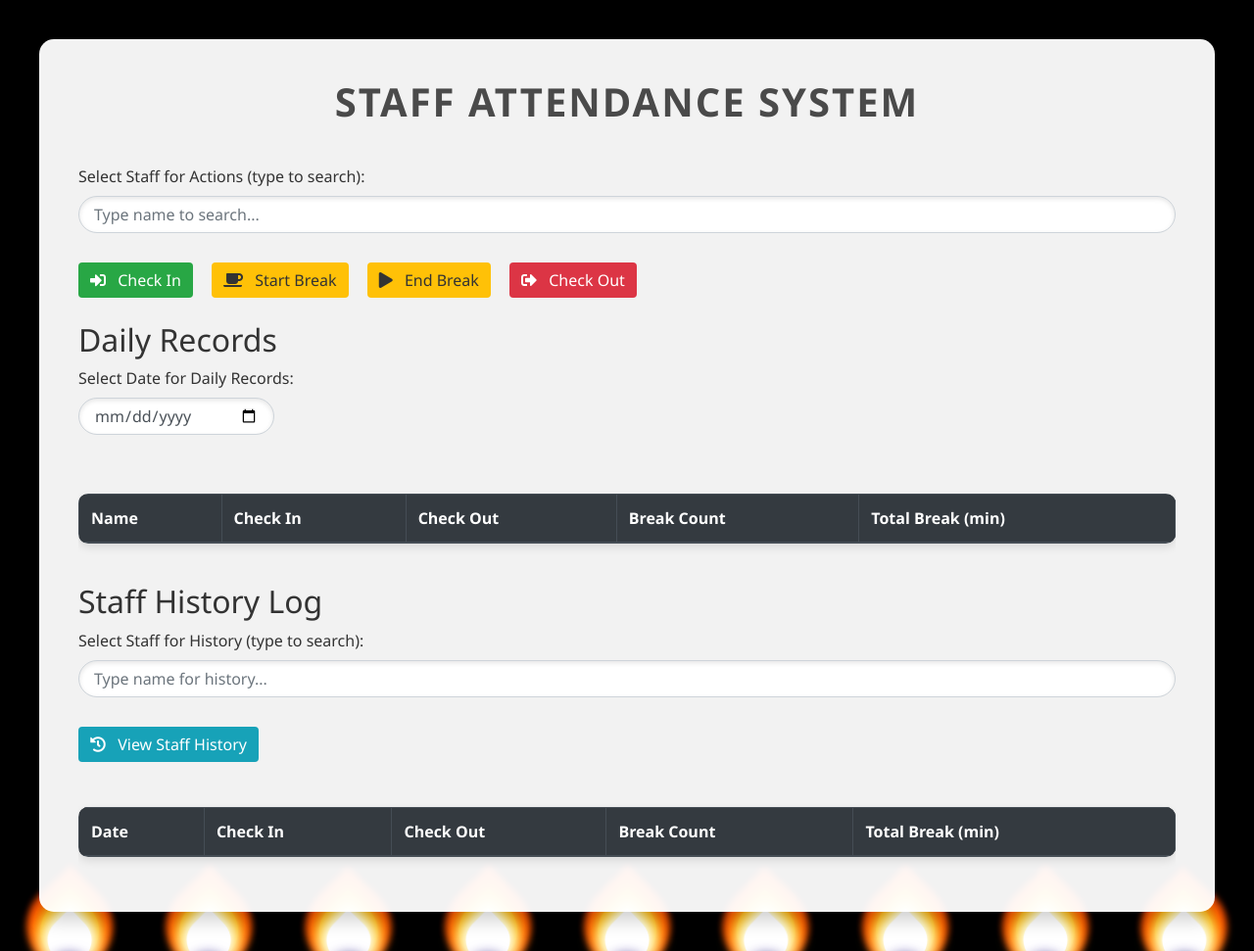
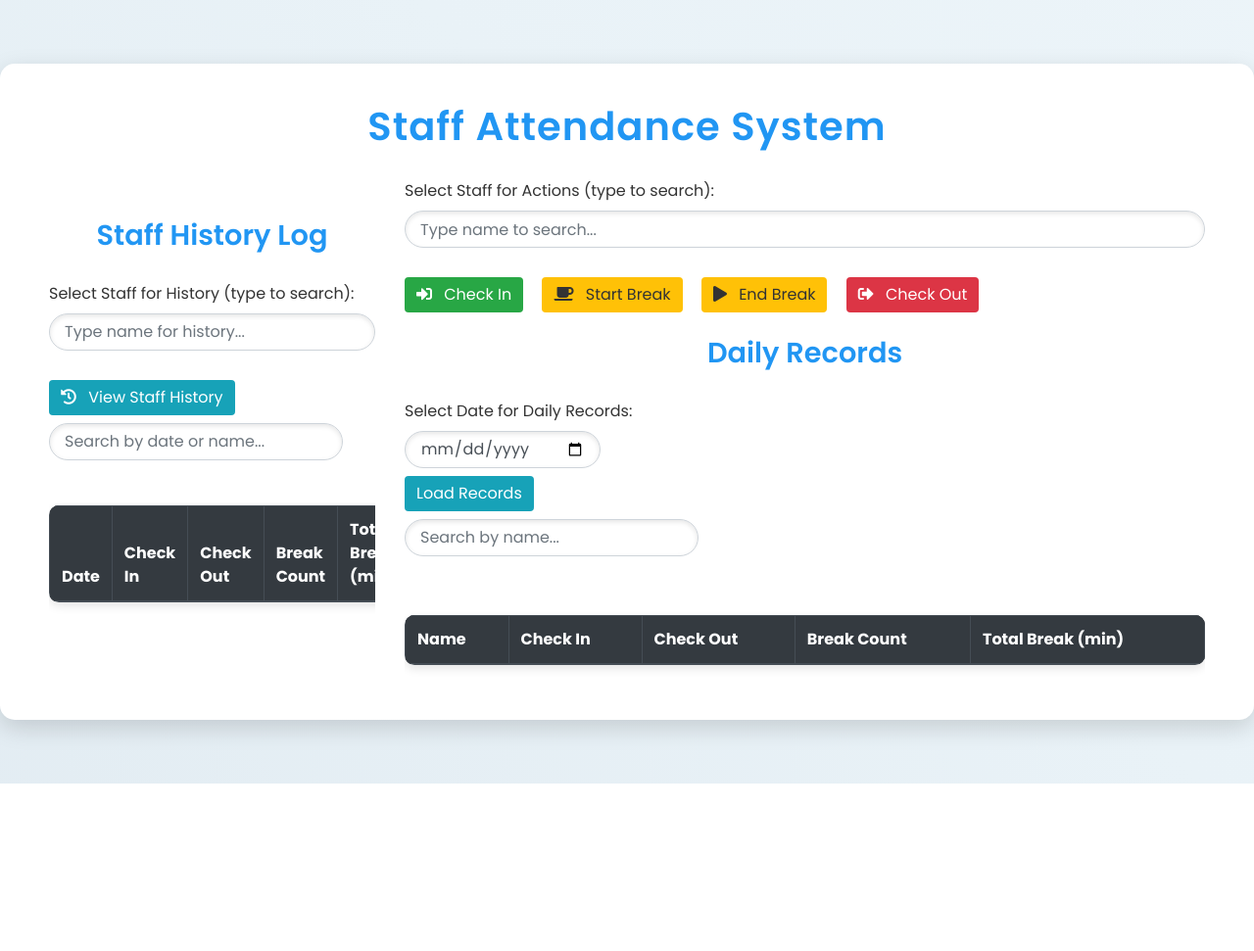
Before and after one commit to DV2002554/breaktimecheck, a Flask app: template templates/index.html in a window 1280 px wide. Shown: the whole page at 98% size. After the commit the page ends 800 px from the top, so only its background shows below. Run offline with Flask 3, Linux system fonts and the light colour scheme; the template is opened without the code that fills it, so the values that code supplies are empty; data comes from the database, SQL or seed files in the repository; both versions use the stored data as it was after the commit; some libraries are stand-ins or nearby versions.

Commit message:
Add files via upload
Signed-off-by: Crickex <yavdabmc2019@gmail.com>

```diff
--- a/server.py
+++ b/server.py
@@ -1,9 +1,13 @@
 # server.py
 # Save and run as described in previous messages.
+# Added pytz for timezone handling (GMT+7, Asia/Bangkok).
+# Added checks for check_in (only if not already checked in without check out) and start_break (only if not already on break).
+# Added /status route to get current status for frontend button disabling.
 
 from flask import Flask, render_template, request, jsonify
 import sqlite3
 from datetime import datetime
+import pytz  # For GMT+7 timezone
 
 app = Flask(__name__)
 
@@ -38,6 +42,9 @@ STAFF_NAMES = sorted([
     "ROEURN CHHORK", "YEANG TEY"
 ])
 
+# Timezone for GMT+7 (Asia/Bangkok)
+TZ = pytz.timezone('Asia/Bangkok')
+
 # Initialize database
 def init_db():
     conn = sqlite3.connect('attendance.db')
@@ -64,7 +71,7 @@ def get_or_create_row(name, date):
 
 @app.route('/')
 def index():
-    today = datetime.now().date().isoformat()
+    today = datetime.now(TZ).date().isoformat()
     for name in STAFF_NAMES:
         get_or_create_row(name, today)
     return render_template('index.html', staff_names=STAFF_NAMES, today=today)
@@ -76,30 +83,39 @@ def action():
     if name not in STAFF_NAMES:
         return jsonify(success=False, message="Invalid staff name")
     act = data['action']
-    now = datetime.now().isoformat()
-    today = datetime.now().date().isoformat()
+    now = datetime.now(TZ).isoformat()
+    today = datetime.now(TZ).date().isoformat()
 
     get_or_create_row(name, today)  # Ensure row exists for today
 
     conn = sqlite3.connect('attendance.db')
     c = conn.cursor()
 
+    # Check current status
+    c.execute("SELECT check_in, check_out, current_break_start FROM attendance WHERE name = ? AND date = ?", (name, today))
+    row = c.fetchone()
+    check_in = row[0]
+    check_out = row[1]
+    current_break_start = row[2]
+
     if act == 'check_in':
+        if check_in and not check_out:
+            conn.close()
+            return jsonify(success=False, message="Not checked out yet. Please check out first.")
         c.execute("UPDATE attendance SET check_in = ? WHERE name = ? AND date = ?", (now, name, today))
     elif act == 'check_out':
         c.execute("UPDATE attendance SET check_out = ? WHERE name = ? AND date = ?", (now, name, today))
     elif act == 'start_break':
+        if current_break_start:
+            conn.close()
+            return jsonify(success=False, message="Break not yet ended. Please end break first.")
         c.execute("UPDATE attendance SET current_break_start = ?, break_count = break_count + 1 WHERE name = ? AND date = ?", (now, name, today))
     elif act == 'end_break':
-        c.execute("SELECT current_break_start FROM attendance WHERE name = ? AND date = ?", (name, today))
-        start = c.fetchone()[0]
-        if start:
-            break_time = (datetime.fromisoformat(now) - datetime.fromisoformat(start)).total_seconds() / 60  # minutes
-            c.execute("UPDATE attendance SET total_break = total_break + ?, current_break_start = NULL WHERE name = ? AND date = ?", (break_time, name, today))
-        else:
-            conn.commit()
+        if not current_break_start:
             conn.close()
             return jsonify(success=False, message="No active break to end")
+        break_time = (datetime.fromisoformat(now) - datetime.fromisoformat(current_break_start)).total_seconds() / 60  # minutes
+        c.execute("UPDATE attendance SET total_break = total_break + ?, current_break_start = NULL WHERE name = ? AND date = ?", (break_time, name, today))
 
     conn.commit()
     conn.close()
@@ -107,12 +123,12 @@ def action():
 
 @app.route('/records')
 def records():
-    date = request.args.get('date', datetime.now().date().isoformat())
+    date = request.args.get('date', datetime.now(TZ).date().isoformat())
     conn = sqlite3.connect('attendance.db')
     c = conn.cursor()
     c.execute("SELECT name, check_in, check_out, break_count, total_break FROM attendance WHERE date = ? ORDER BY name", (date,))
     rows = c.fetchall()
-    # Format timestamps for response
+    # Format timestamps for response (already in TZ since stored as such)
     formatted_rows = []
     for row in rows:
         check_in = datetime.fromisoformat(row[1]).strftime('%Y-%m-%d %H:%M:%S') if row[1] else None
@@ -139,5 +155,24 @@ def staff_history():
     conn.close()
     return jsonify(formatted_rows)
 
+@app.route('/status')
+def status():
+    name = request.args.get('name')
+    if not name:
+        return jsonify({})
+    today = datetime.now(TZ).date().isoformat()
+    conn = sqlite3.connect('attendance.db')
+    c = conn.cursor()
+    c.execute("SELECT check_in, check_out, current_break_start FROM attendance WHERE name = ? AND date = ?", (name, today))
+    row = c.fetchone()
+    conn.close()
+    if row:
+        return jsonify({
+            'checked_in': row[0] is not None,
+            'checked_out': row[1] is not None,
+            'on_break': row[2] is not None
+        })
+    return jsonify({})
+
 if __name__ == '__main__':
     app.run(debug=True)
--- a/templates/index.html
+++ b/templates/index.html
@@ -6,133 +6,121 @@
     <title>Staff Attendance System</title>
     <link rel="stylesheet" href="https://stackpath.bootstrapcdn.com/bootstrap/4.5.2/css/bootstrap.min.css">
     <link rel="stylesheet" href="https://cdnjs.cloudflare.com/ajax/libs/font-awesome/5.15.3/css/all.min.css"> <!-- For icons -->
+    <link href="https://fonts.googleapis.com/css2?family=Poppins:wght@300;400;600;700&display=swap" rel="stylesheet">
     <style>
+        @import url('https://fonts.googleapis.com/css2?family=Poppins:wght@300;400;600;700&display=swap');
+
+        :root {
+            --primary-color: #4CAF50; /* Green */
+            --secondary-color: #2196F3; /* Blue */
+            --accent-color: #FFC107; /* Amber */
+            --danger-color: #F44336; /* Red */
+            --info-color: #00BCD4; /* Cyan */
+            --text-color: #333;
+            --light-text-color: #666;
+            --bg-light: #f7f9fc;
+            --bg-dark: #e0e6ec;
+            --card-bg: #ffffff;
+            --border-color: #e0e0e0;
+            --shadow-light: 0 4px 15px rgba(0, 0, 0, 0.1);
+            --shadow-medium: 0 8px 25px rgba(0, 0, 0, 0.15);
+        }
+
         body {
+            font-family: 'Poppins', sans-serif;
             margin: 0;
-            padding: 40px;
-            font-family: 'Segoe UI', Tahoma, Geneva, Verdana, sans-serif;
-            position: relative;
-            overflow: hidden; /* To contain the background */
-            color: #fff;
-            background: black;
+            padding: 0;
+            display: flex;
+            justify-content: center;
+            align-items: center;
+            min-height: 100vh;
+            color: var(--text-color);
+            overflow-x: hidden; /* Prevent horizontal scroll from animation */
+            background: linear-gradient(135deg, #a7b7c7, #c4d0d9, #dfe9f0); /* Base gradient */
         }
-        .fire-background {
-            position: absolute;
+
+        /* Background Animation */
+        .background-animation {
+            position: fixed;
             top: 0;
             left: 0;
             width: 100%;
             height: 100%;
+            background: linear-gradient(45deg, #a7b7c7, #c4d0d9, #dfe9f0, #e9f2f7, #f0f7fb);
+            background-size: 400% 400%;
+            animation: gradientShift 15s ease infinite;
             z-index: -1;
-            overflow: hidden;
+        }
+
+        @keyframes gradientShift {
+            0% { background-position: 0% 50%; }
+            50% { background-position: 100% 50%; }
+            100% { background-position: 0% 50%; }
+        }
+
+
+        .container {
+            background-color: var(--card-bg);
+            padding: 40px 50px;
+            border-radius: 15px;
+            box-shadow: var(--shadow-medium);
+            width: 100%;
+            max-width: 1600px; /* Increased for bigger dashboard */
+            box-sizing: border-box;
+            position: relative; /* For z-index to be above background */
+            z-index: 1;
+            animation: fadeIn 1s ease-out;
+        }
+
+        @keyframes fadeIn {
+            from { opacity: 0; transform: translateY(20px); }
+            to { opacity: 1; transform: translateY(0); }
+        }
+
+        h1, h2 {
+            color: var(--secondary-color);
+            text-align: center;
+            margin-bottom: 30px;
+            font-weight: 600;
+        }
+
+        h1 {
+            font-size: 2.5em;
+            letter-spacing: 1px;
+        }
+
+        h2 {
+            font-size: 1.8em;
+            margin-top: 40px;
+        }
+
+        .row {
             display: flex;
-            justify-content: space-around;
-            align-items: flex-end;
+            flex-wrap: wrap;
         }
-        .fire-container {
-            margin: 0 10px;
-            width: 60px;
-            height: 60px;
-            position: relative;
-            transform-origin: center bottom;
-            animation-name: flicker;
-            animation-duration: 3ms;
-            animation-delay: 200ms;
-            animation-timing-function: ease-in;
-            animation-iteration-count: infinite;
-            animation-direction: alternate;
+
+        .col-md-4 {
+            flex: 0 0 30%;
+            max-width: 30%;
+            padding: 0 15px;
         }
-        .flame{
-            bottom:0;
-            position:absolute;
-            border-bottom-right-radius: 50%;
-            border-bottom-left-radius: 50%;
-            border-top-left-radius: 50%;
-            transform:rotate(-45deg) scale(1.5,1.5);
+
+        .col-md-8 {
+            flex: 0 0 70%;
+            max-width: 70%;
+            padding: 0 15px;
         }
-        .yellow{
-            left:15px;
-            width: 30px;
-            height: 30px;
-            background:gold;
-            box-shadow: 0px 0px 9px 4px gold;
-        }
-        .orange{
-            left:10px;
-            width: 40px;
-            height: 40px;
-            background:orange;
-            box-shadow: 0px 0px 9px 4px orange;
-        }
-        .red{
-            left:5px;
-            width: 50px;
-            height: 50px;
-            background:OrangeRed;
-            box-shadow: 0px 0px 5px 4px OrangeRed;
-        }
-        .white{
-            left:15px;
-            bottom:-4px;
-            width: 30px;
-            height: 30px;
-            background:white;
-            box-shadow: 0px 0px 9px 4px white;
-        }
-        .circle{
-            border-radius: 50%;
-            position:absolute;
-        }
-        .blue{
-            width: 10px;
-            height: 10px;
-            left:25px;
-            bottom:-25px;
-            background: SlateBlue;
-            box-shadow: 0px 0px 15px 10px SlateBlue;
-        }
-        .black{
-            width: 40px;
-            height: 40px;
-            left:10px;
-            bottom:-60px;
-            background: black;
-            box-shadow: 0px 0px 15px 10px black;
-        }
-        @keyframes flicker{
-            0%   {transform: rotate(-1deg);}
-            20%  {transform: rotate(1deg);}
-            40%  {transform: rotate(-1deg);}
-            60%  {transform: rotate(1deg) scaleY(1.04);}
-            80%  {transform: rotate(-2deg) scaleY(0.92);}
-            100% {transform: rotate(1deg);}
-        }
-        .container {
-            max-width: 1300px;
-            margin: 0 auto;
-            background: rgba(255, 255, 255, 0.95);
-            padding: 40px;
-            border-radius: 15px;
-            box-shadow: 0 8px 20px rgba(0,0,0,0.2);
-            color: #333;
-            position: relative;
-            z-index: 1;
-        }
-        h1 {
-            text-align: center;
-            color: #4a4a4a;
-            margin-bottom: 40px;
-            font-weight: bold;
-            text-transform: uppercase;
-            letter-spacing: 2px;
-        }
+
         .form-group {
             margin-bottom: 30px;
         }
+
         .form-control {
             border-radius: 20px;
             padding: 15px;
             box-shadow: inset 0 2px 5px rgba(0,0,0,0.1);
         }
+
         button {
             margin-right: 15px;
             padding: 12px 25px;
@@ -140,135 +128,104 @@
             font-weight: bold;
             transition: all 0.3s ease;
         }
+
         button:hover {
             transform: translateY(-2px);
             box-shadow: 0 4px 10px rgba(0,0,0,0.15);
         }
+
         .btn-success { background: #28a745; border: none; }
         .btn-warning { background: #ffc107; border: none; color: #333; }
         .btn-danger { background: #dc3545; border: none; }
         .btn-info { background: #17a2b8; border: none; }
+
         table {
             margin-top: 30px;
             border-radius: 10px;
             overflow: hidden;
             box-shadow: 0 4px 10px rgba(0,0,0,0.1);
         }
+
         thead.thead-dark {
             background: #343a40;
             color: white;
         }
+
         th, td {
             vertical-align: middle;
             padding: 15px;
+            word-wrap: break-word; /* Added to wrap long content */
+            max-width: 300px; /* Prevent too wide cells */
         }
+
         tbody tr:nth-child(odd) {
             background: #f8f9fa;
         }
+
         tbody tr:hover {
             background: #e9ecef;
             transition: background 0.3s;
         }
+
         /* Scrollable table for many rows */
         .table-responsive {
             max-height: 600px;
             overflow-y: auto;
         }
+
         /* Add some animations */
         @keyframes fadeIn {
             from { opacity: 0; transform: translateY(20px); }
             to { opacity: 1; transform: translateY(0); }
         }
+
         .container {
             animation: fadeIn 1s ease-in-out;
         }
+
         button i {
             margin-right: 8px;
         }
+
         #datePicker {
             max-width: 200px;
+        }
+
+        #dailySearchInput, #historySearchInput {
+            max-width: 300px;
+            margin-bottom: 15px;
         }
     </style>
 </head>
 <body>
-    <div class="fire-background">
-        <!-- Multiple flames for background effect -->
-        <div class="fire-container">
-            <div class="flame red"></div>
-            <div class="flame orange"></div>
-            <div class="flame yellow"></div>
-            <div class="flame white"></div>
-            <div class="circle blue"></div>
-            <div class="circle black"></div>
-        </div>
-        <div class="fire-container" style="animation-delay: 100ms;">
-            <div class="flame red"></div>
-            <div class="flame orange"></div>
-            <div class="flame yellow"></div>
-            <div class="flame white"></div>
-            <div class="circle blue"></div>
-            <div class="circle black"></div>
-        </div>
-        <div class="fire-container" style="animation-delay: 300ms;">
-            <div class="flame red"></div>
-            <div class="flame orange"></div>
-            <div class="flame yellow"></div>
-            <div class="flame white"></div>
-            <div class="circle blue"></div>
-            <div class="circle black"></div>
-        </div>
-        <div class="fire-container" style="animation-delay: 50ms;">
-            <div class="flame red"></div>
-            <div class="flame orange"></div>
-            <div class="flame yellow"></div>
-            <div class="flame white"></div>
-            <div class="circle blue"></div>
-            <div class="circle black"></div>
-        </div>
-        <div class="fire-container" style="animation-delay: 400ms;">
-            <div class="flame red"></div>
-            <div class="flame orange"></div>
-            <div class="flame yellow"></div>
-            <div class="flame white"></div>
-            <div class="circle blue"></div>
-            <div class="circle black"></div>
-        </div>
-        <div class="fire-container" style="animation-delay: 150ms;">
-            <div class="flame red"></div>
-            <div class="flame orange"></div>
-            <div class="flame yellow"></div>
-            <div class="flame white"></div>
-            <div class="circle blue"></div>
-            <div class="circle black"></div>
-        </div>
-        <div class="fire-container" style="animation-delay: 250ms;">
-            <div class="flame red"></div>
-            <div class="flame orange"></div>
-            <div class="flame yellow"></div>
-            <div class="flame white"></div>
-            <div class="circle blue"></div>
-            <div class="circle black"></div>
-        </div>
-        <div class="fire-container" style="animation-delay: 350ms;">
-            <div class="flame red"></div>
-            <div class="flame orange"></div>
-            <div class="flame yellow"></div>
-            <div class="flame white"></div>
-            <div class="circle blue"></div>
-            <div class="circle black"></div>
-        </div>
-        <div class="fire-container" style="animation-delay: 450ms;">
-            <div class="flame red"></div>
-            <div class="flame orange"></div>
-            <div class="flame yellow"></div>
-            <div class="flame white"></div>
-            <div class="circle blue"></div>
-            <div class="circle black"></div>
-        </div>
-        <!-- Add even more if needed for fuller coverage -->
-    </div>
+    <div class="background-animation"></div>
     <div class="container">
         <h1>Staff Attendance System</h1>
+        <div class="row">
+            <div class="col-md-4">
+                <h2>Staff History Log</h2>
+                <div class="form-group">
+                    <label for="historyStaff">Select Staff for History (type to search):</label>
+                    <input type="text" list="staffList" id="historyStaff" class="form-control" placeholder="Type name for history..." autocomplete="off">
+                </div>
+                <button class="btn btn-info" onclick="loadStaffHistory()"><i class="fas fa-history"></i> View Staff History</button>
+                <input type="text" id="historySearchInput" class="form-control mt-2" placeholder="Search by date or name...">
+                <div class="table-responsive mt-3">
+                    <table id="historyTable" class="table table-striped table-bordered">
+                        <thead class="thead-dark">
+                            <tr>
+                                <th>Date</th>
+                                <th>Check In</th>
+                                <th>Check Out</th>
+                                <th>Break Count</th>
+                                <th>Total Break (min)</th>
+                            </tr>
+                        </thead>
+                        <tbody></tbody>
+                    </table>
+                </div>
+            </div>
+            <div class="col-md-8">
                 <div class="form-group">
                     <label for="staff">Select Staff for Actions (type to search):</label>
                     <input type="text" list="staffList" id="staff" class="form-control" placeholder="Type name to search..." autocomplete="off">
@@ -286,6 +243,8 @@
                 <div class="form-group">
                     <label for="datePicker">Select Date for Daily Records:</label>
                     <input type="date" id="datePicker" class="form-control" value="{{ today }}">
+                    <button class="btn btn-info mt-2" onclick="loadRecords()">Load Records</button>
+                    <input type="text" id="dailySearchInput" class="form-control mt-2" placeholder="Search by name...">
                 </div>
                 <div class="table-responsive">
                     <table id="recordsTable" class="table table-striped table-bordered">
@@ -301,31 +260,10 @@
                         <tbody></tbody>
                     </table>
                 </div>
-        <h2 class="mt-4">Staff History Log</h2>
-        <div class="form-group">
-            <label for="historyStaff">Select Staff for History (type to search):</label>
-            <input type="text" list="staffList" id="historyStaff" class="form-control" placeholder="Type name for history..." autocomplete="off">
             </div>
-        <button class="btn btn-info" onclick="loadStaffHistory()"><i class="fas fa-history"></i> View Staff History</button>
-        <div class="table-responsive mt-3">
-            <table id="historyTable" class="table table-striped table-bordered">
-                <thead class="thead-dark">
-                    <tr>
-                        <th>Date</th>
-                        <th>Check In</th>
-                        <th>Check Out</th>
-                        <th>Break Count</th>
-                        <th>Total Break (min)</th>
-                    </tr>
-                </thead>
-                <tbody></tbody>
-            </table>
         </div>
     </div>
     <script>
-        const datePicker = document.getElementById('datePicker');
-        datePicker.addEventListener('change', loadRecords);
-
         function performAction(action) {
             const nameInput = document.getElementById('staff');
             const name = nameInput.value.trim();
@@ -344,7 +282,6 @@
                 return response.json();
             }).then(data => {
                 if (data.success) {
-                    loadRecords();  // Reload daily records after action
                     alert(`${action.replace('_', ' ').toUpperCase()} successful for ${name}`);
                     nameInput.value = '';  // Clear input after success
                 } else {
@@ -357,7 +294,7 @@
         }
 
         function loadRecords() {
-            const selectedDate = datePicker.value;
+            const selectedDate = document.getElementById('datePicker').value;
             fetch(`/records?date=${selectedDate}`)
                 .then(response => {
                     if (!response.ok) {
@@ -379,6 +316,7 @@
                         `;
                         tbody.appendChild(tr);
                     });
+                    filterTable('dailySearchInput', 'recordsTable');
                 }).catch(error => {
                     console.error('Error loading records:', error);
                     alert('Error loading records: ' + error.message + '. Ensure the server is running.');
@@ -412,16 +350,38 @@
                         `;
                         tbody.appendChild(tr);
                     });
+                    filterTable('historySearchInput', 'historyTable');
                 }).catch(error => {
                     console.error('Error loading history:', error);
                     alert('Error loading history: ' + error.message + '. Ensure the server is running.');
                 });
         }
 
-        // Load records on page load
-        loadRecords();
-        // Auto-refresh daily records every 30 seconds
-        setInterval(loadRecords, 30000);
+        function filterTable(inputId, tableId) {
+            const input = document.getElementById(inputId);
+            const filter = input.value.toUpperCase();
+            const table = document.getElementById(tableId);
+            const tr = table.getElementsByTagName('tr');
+            for (let i = 1; i < tr.length; i++) {  // Skip header row
+                let visible = false;
+                const td = tr[i].getElementsByTagName('td');
+                for (let j = 0; j < td.length; j++) {
+                    if (td[j] && td[j].textContent.toUpperCase().indexOf(filter) > -1) {
+                        visible = true;
+                        break;
+                    }
+                }
+                tr[i].style.display = visible ? "" : "none";
+            }
+        }
+
+        document.getElementById('dailySearchInput').addEventListener('keyup', () => filterTable('dailySearchInput', 'recordsTable'));
+        document.getElementById('historySearchInput').addEventListener('keyup', () => filterTable('historySearchInput', 'historyTable'));
+
+        // Load records on page load (optional, or remove if only on button)
+        // loadRecords();
+        // Auto-refresh daily records every 30 seconds (comment if not needed)
+        // setInterval(loadRecords, 30000);
     </script>
 </body>
 </html>
```
Also changed, not shown: requirements.txt (+6 -2 lines), attendance.db. Lines whose indentation alone changed are shown as unchanged.
